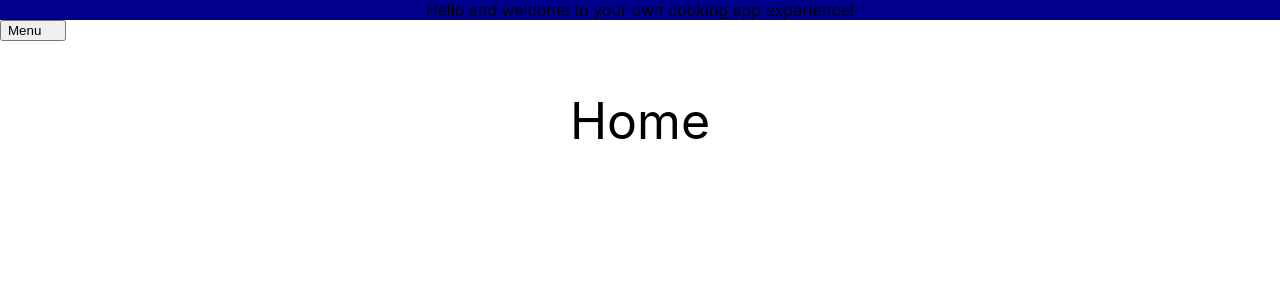
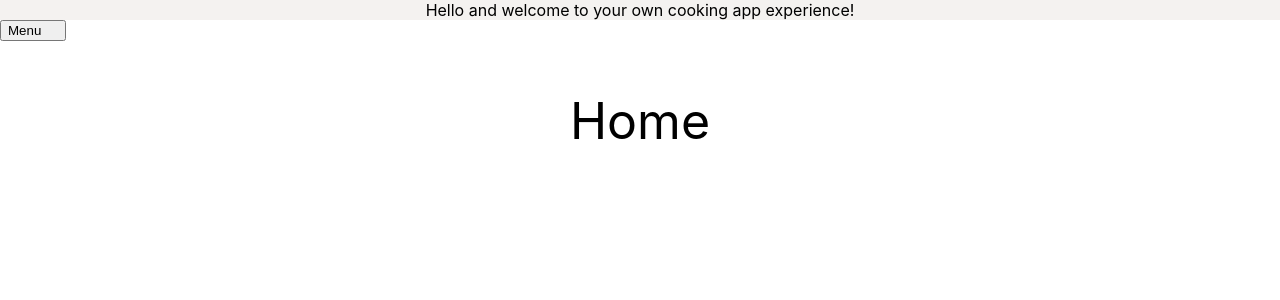
Before and after one commit to Brazenbillygoat/shopping-cart, a React (Create React App) app: page / in a window 1280 px wide. Shown: the top 300 px of the page. Built offline with nearby package versions, Linux system fonts and the light colour scheme; some icons are missing.

Commit message:
changes background color

```diff
--- a/src/providers/theme-provider.tsx
+++ b/src/providers/theme-provider.tsx
@@ -9,7 +9,7 @@ export const ThemeProvider = ({ children }: ThemeProps) => {
   const [theme, setTheme] = React.useState(defaultTheme);
 
   React.useEffect(() => {
-    const currentTheme = "darkblue";
+    const currentTheme = "#f4f2f0";
     setTheme(currentTheme);
   }, []);
 
```
